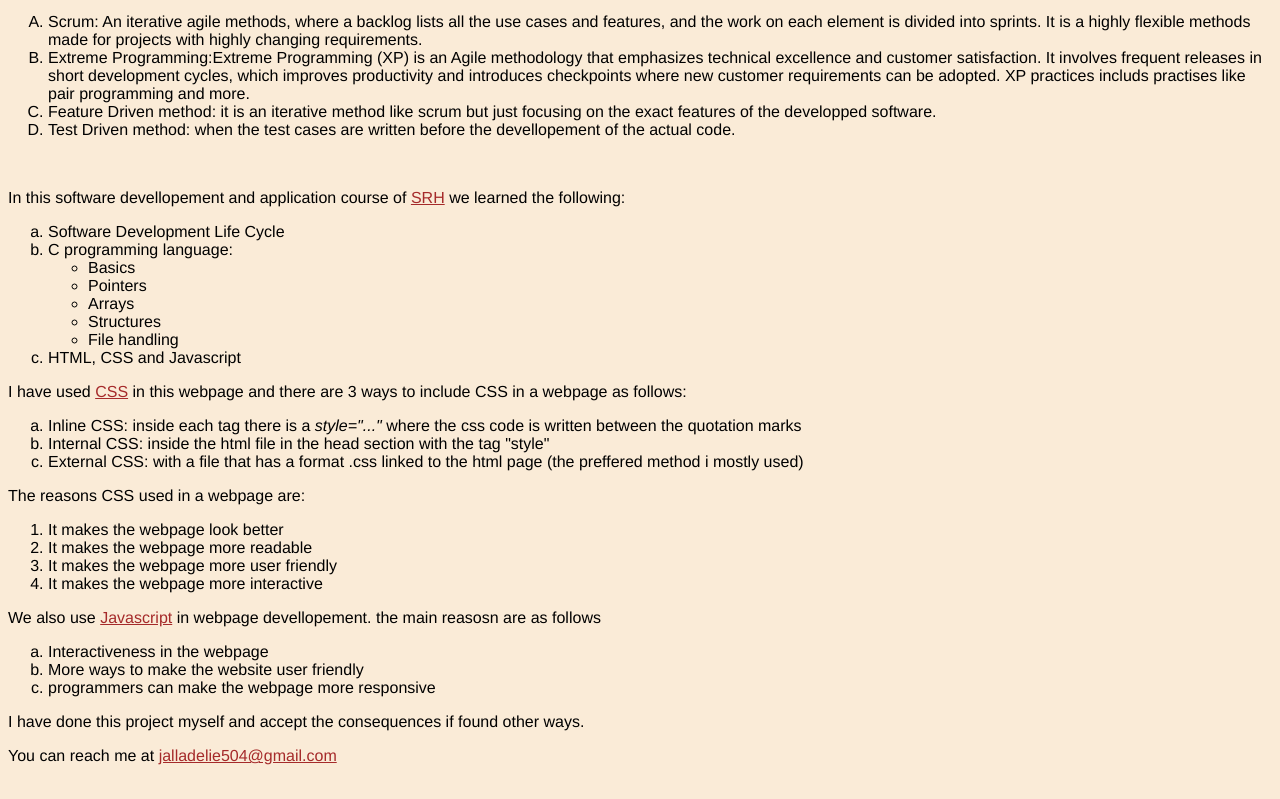
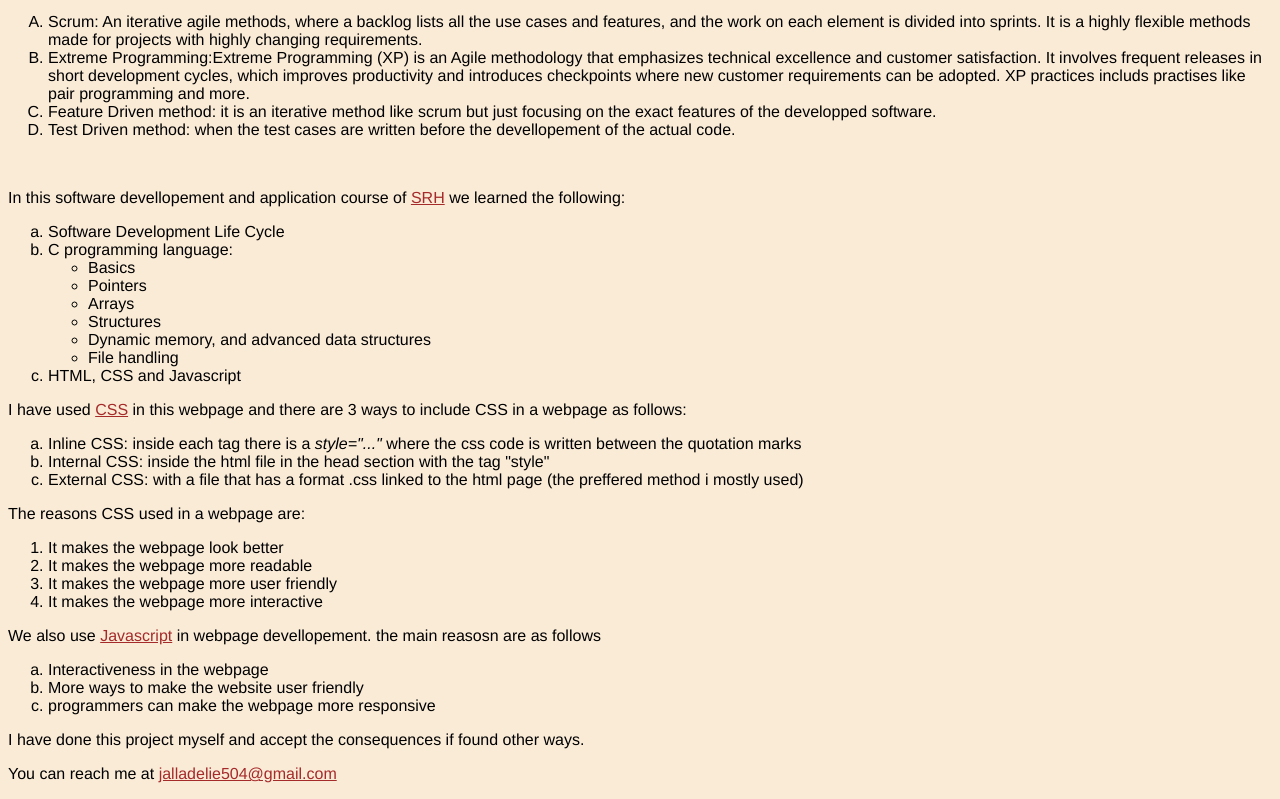
Before and after one commit to El3ctroactive/HW4-softwareengineeringSRH, a plain HTML site: page index.html in a window 1280 px wide. Shown: the part 896-1695 px from the top of the page. Drawn offline with Linux system fonts and the light colour scheme.

Commit message:
Update index.html

```diff
--- a/index.html
+++ b/index.html
@@ -100,6 +100,7 @@
             <li>Pointers</li>
             <li>Arrays</li>
             <li>Structures</li>
+            <li>Dynamic memory, and advanced data structures</li>
             <li>File handling</li>
         </ul></li>
         <li>HTML, CSS and Javascript</li>
```
